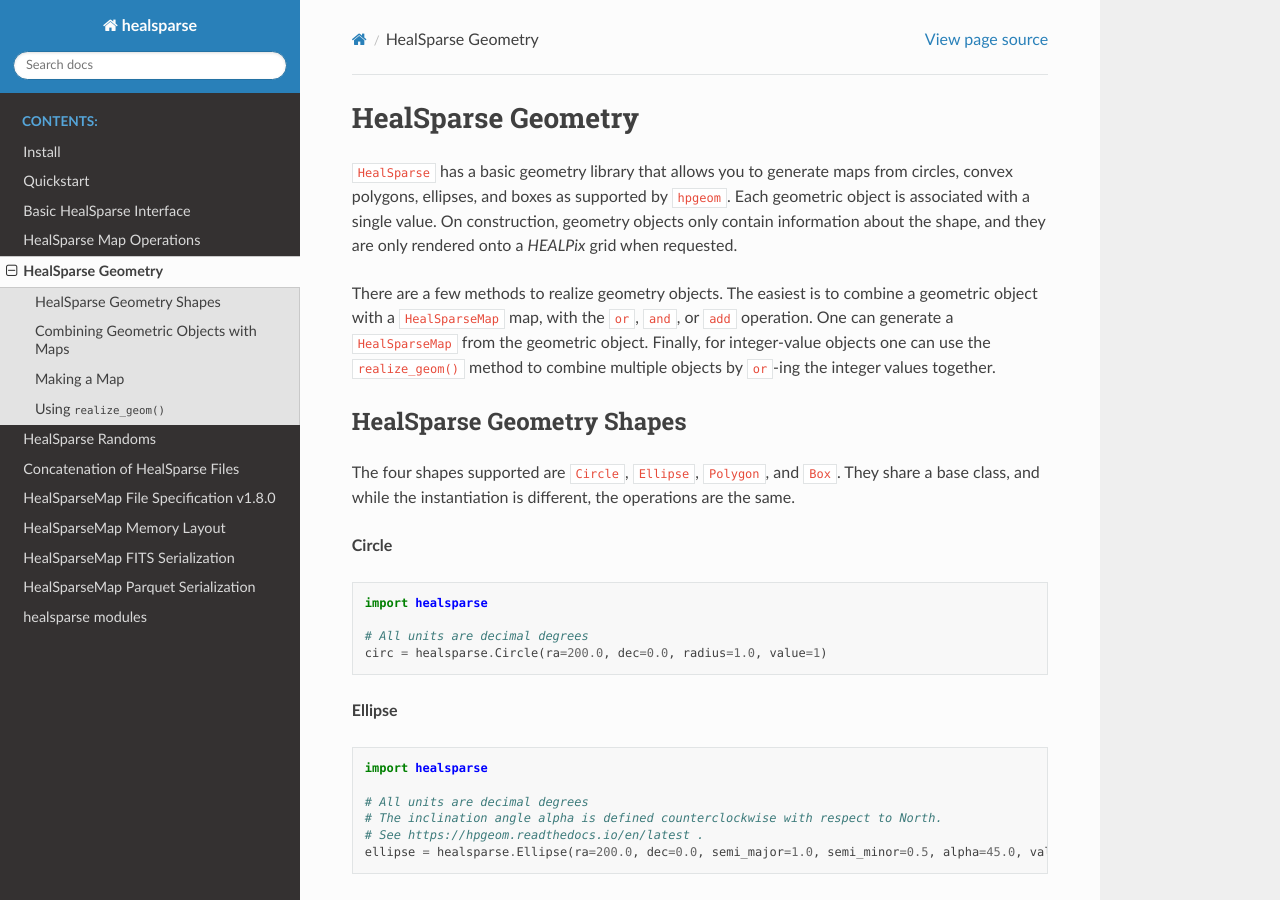
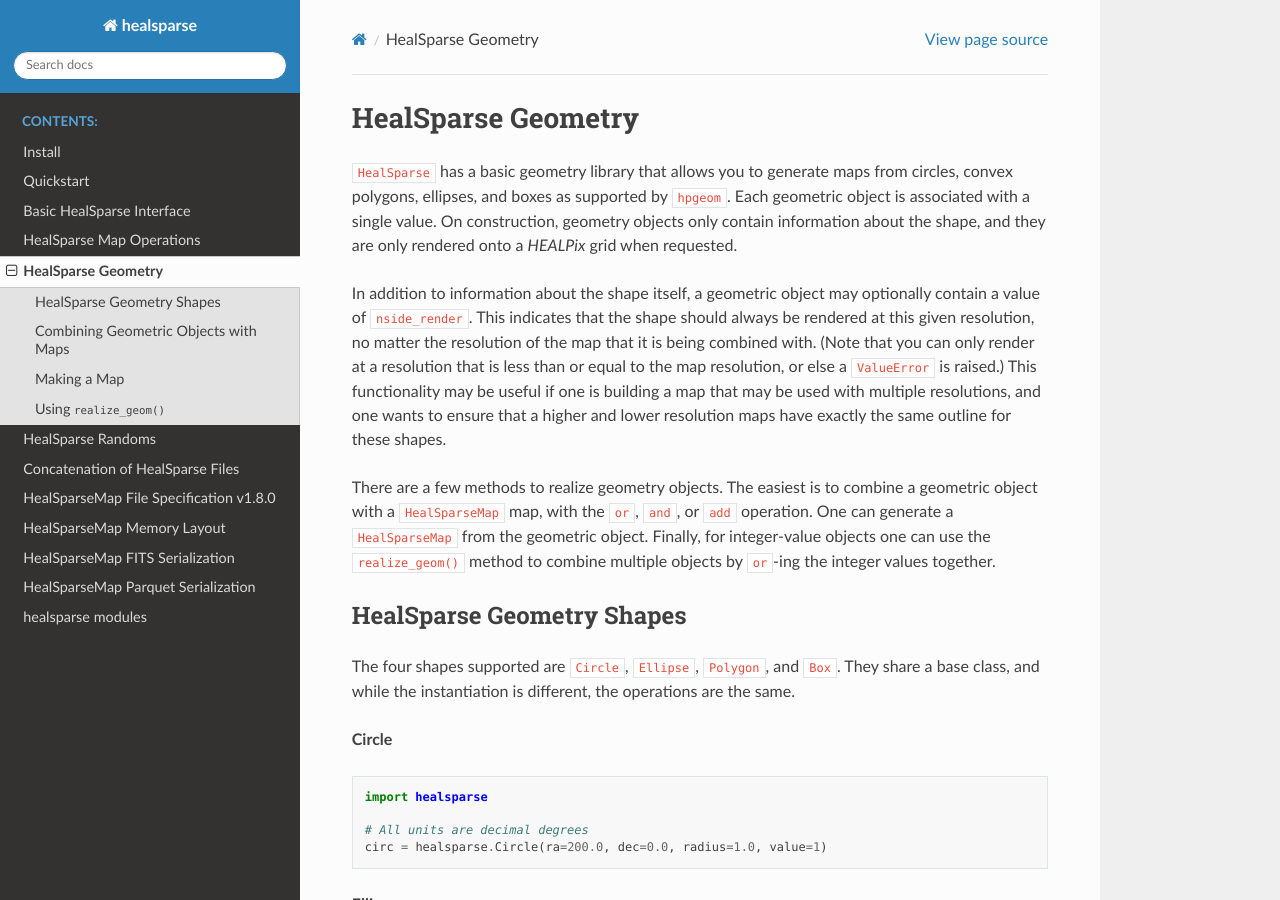
Before and after one commit to LSSTDESC/healsparse, a Sphinx documentation site: the page built from docs/geometry.rst, in a window 1280 px wide and 900 px high. Built offline with Sphinx 7.4.7 and the Read the Docs theme 2.0.0, drawn with Linux system fonts in a browser that asks for light colours; cross-references to code outside the pages are shown as plain code.

Commit message:
Add information about nside_render.

```diff
--- a/docs/geometry.rst
+++ b/docs/geometry.rst
@@ -7,6 +7,11 @@ HealSparse Geometry
 :code:`HealSparse` has a basic geometry library that allows you to generate maps from circles, convex polygons, ellipses, and boxes as supported by :code:`hpgeom`.
 Each geometric object is associated with a single value.
 On construction, geometry objects only contain information about the shape, and they are only rendered onto a `HEALPix` grid when requested.
+
+In addition to information about the shape itself, a geometric object may optionally contain a value of :code:`nside_render`.
+This indicates that the shape should always be rendered at this given resolution, no matter the resolution of the map that it is being combined with.
+(Note that you can only render at a resolution that is less than or equal to the map resolution, or else a :code:`ValueError` is raised.)
+This functionality may be useful if one is building a map that may be used with multiple resolutions, and one wants to ensure that a higher and lower resolution maps have exactly the same outline for these shapes.
 
 There are a few methods to realize geometry objects.
 The easiest is to combine a geometric object with a :code:`HealSparseMap` map, with the ``or``, ``and``, or ``add`` operation.
```
